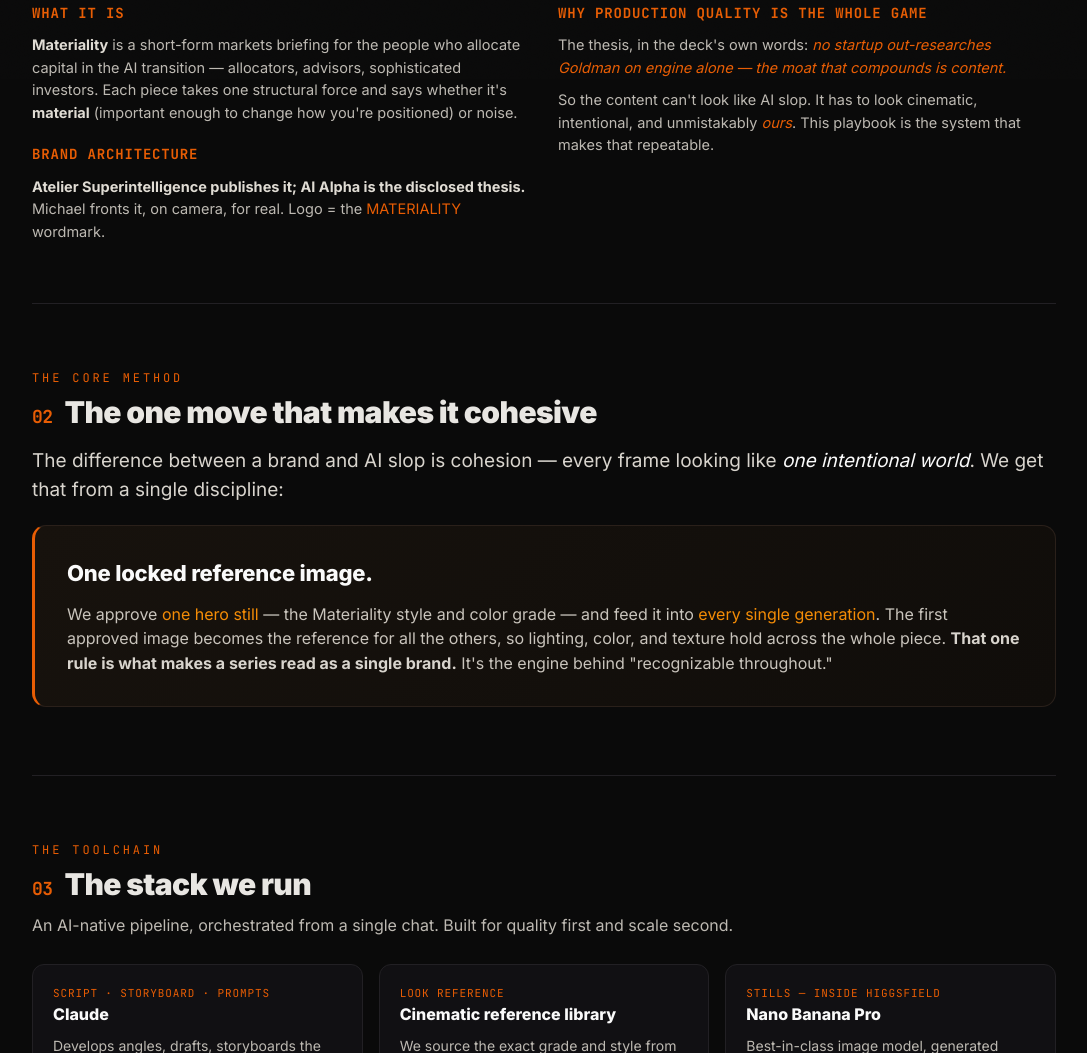
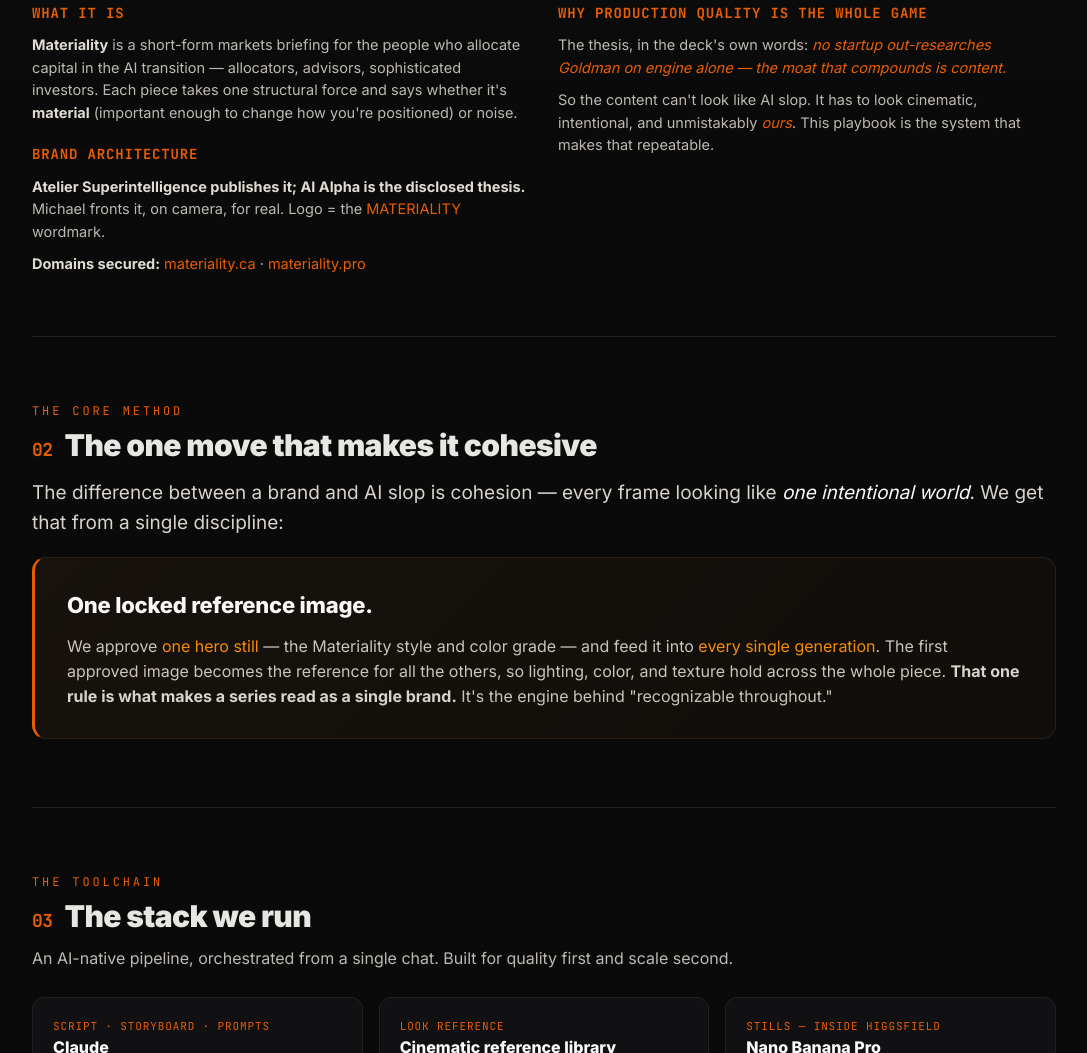
Before and after one commit to atlr-frge/rise-of-ai, a plain HTML site: page playbook/index.html in a window 1280 px wide. Shown: the part 721-1774 px from the top of the page, without its empty margins (96-1183 px from the left). Drawn offline with Linux system fonts and the light colour scheme.

Commit message:
Playbook: add secured domains (materiality.ca, materiality.pro)

```diff
--- a/playbook/index.html
+++ b/playbook/index.html
@@ -91,6 +91,7 @@
         <p><b>Materiality</b> is a short-form markets briefing for the people who allocate capital in the AI transition — allocators, advisors, sophisticated investors. Each piece takes one structural force and says whether it's <b>material</b> (important enough to change how you're positioned) or noise.</p>
         <h3 style="margin-top:20px">Brand architecture</h3>
         <p><b>Atelier Superintelligence publishes it; AI Alpha is the disclosed thesis.</b> Michael fronts it, on camera, for real. Logo = the <span class="em">MATERIALITY</span> wordmark.</p>
+        <p style="margin-top:10px"><b style="color:#e0dcd4">Domains secured:</b> <span class="em">materiality.ca</span> · <span class="em">materiality.pro</span></p>
       </div>
       <div>
         <h3>Why production quality is the whole game</h3>
```
